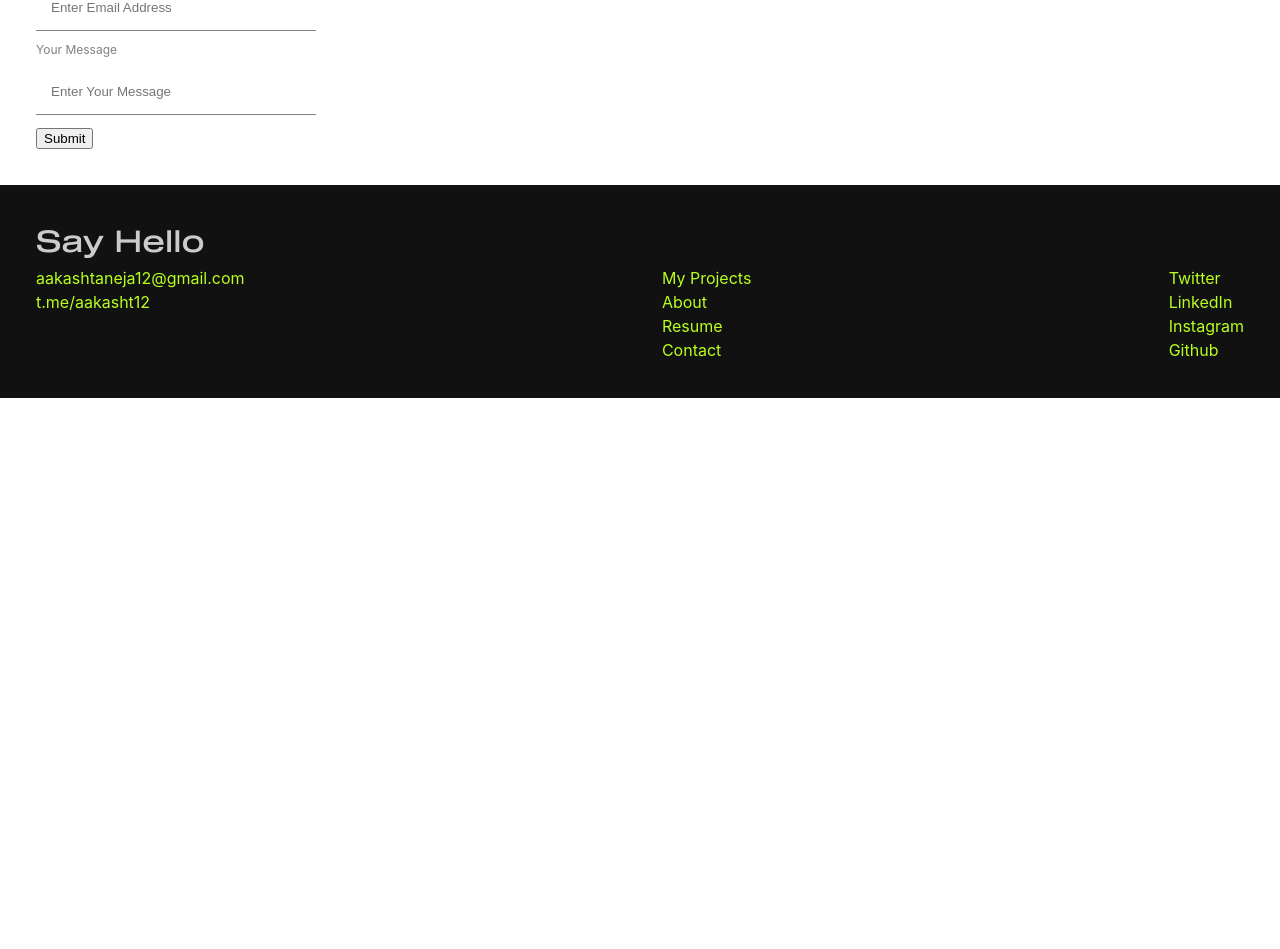
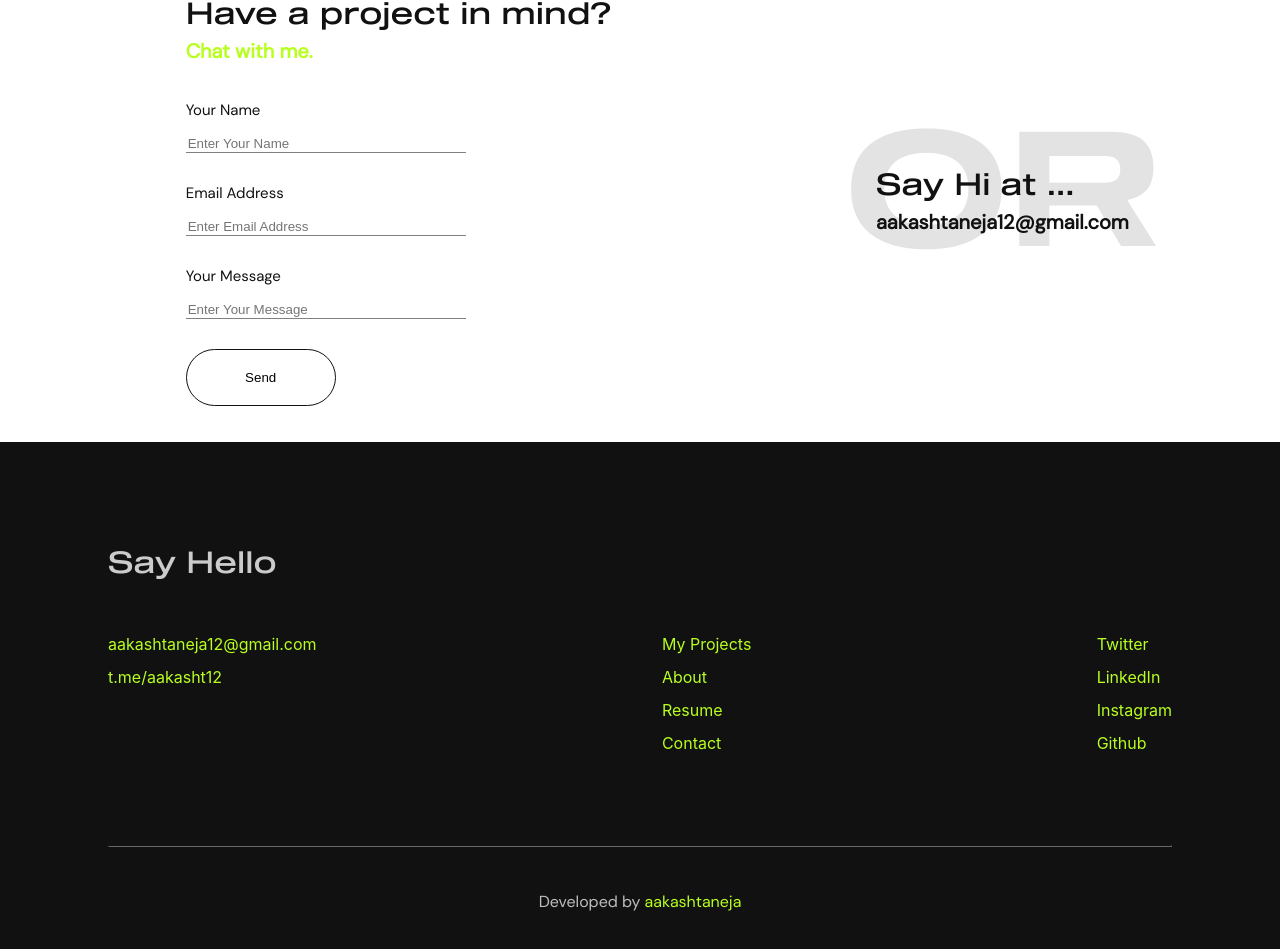
Before and after one commit to aakash-taneja/portfolio-site, a React (Vite) app: page / in a window 1280 px wide. Shown: the part 2320-3269 px from the top of the page. Before the commit the page ends 2718 px from the top, so only its background shows below. Built offline with nearby package versions, Linux system fonts and the light colour scheme.

Commit message:
contact section fixed

```diff
--- a/src/App.css
+++ b/src/App.css
@@ -192,6 +192,9 @@ html::-webkit-scrollbar {
   background-color: #111111;
   color: #b8ff1f;
   padding: 2rem;
+  padding-top: 100px;
+  padding-left: 6rem;
+  padding-right: 6rem;
 }
 .large-headings {
   color: #e4e3e3;
@@ -203,6 +206,7 @@ html::-webkit-scrollbar {
   position: absolute;
   z-index: 1;
 }
+
 .sayHello {
   color: #cccbcb;
   font-family: Sequel100Black-45;
@@ -225,12 +229,16 @@ html::-webkit-scrollbar {
   width: 280px;
 }
 .form-label {
-  font-size: 12px;
-  color: gray;
+  color: #111;
+  font-family: DMSans;
+  font-size: 15px;
+  font-style: normal;
+  font-weight: 400;
+  line-height: normal;
 }
 .form-input {
-  padding: 15px;
-  margin: 10px 0px;
+  /* padding: 15px; */
+  margin: 15px 0px 30px 0px;
   /* border-radius: 5px; */
   border: 0px;
   border-bottom: 1px solid gray;
@@ -269,3 +277,24 @@ html::-webkit-scrollbar {
   font-weight: 400;
   line-height: normal;
 }
+.footercredits {
+  color: #bebebe;
+  text-align: center;
+  font-family: DMSans;
+  font-size: 16px;
+  font-style: normal;
+  font-weight: 400;
+  line-height: normal;
+  margin-top: 2rem;
+  margin-bottom: 2rem;
+  text-align: center;
+  width: 100%;
+}
+.footerEmail {
+  color: #111;
+  font-family: DMSans;
+  font-size: 20px;
+  font-style: normal;
+  font-weight: 700;
+  line-height: normal;
+}
--- a/src/components/ContactSection.tsx
+++ b/src/components/ContactSection.tsx
@@ -13,10 +13,10 @@ const ContactSection = () => {
       name: "name",
       type: "text",
       placeholder: "Enter Your Name",
-      errorMessage:
-        "Name should be 3-16 characters and shouldn't include any special character!",
+      // errorMessage:
+      //   "Name should be 3-16 characters and shouldn't include any special character!",
       label: "Your Name",
-      pattern: "^[A-Za-z0-9]{3,16}$",
+      // pattern: "^[A-Za-z0-9]{3,16}$",
       required: true,
     },
     {
@@ -24,7 +24,7 @@ const ContactSection = () => {
       name: "email",
       type: "email",
       placeholder: "Enter Email Address",
-      errorMessage: "It should be a valid email address!",
+      // errorMessage: "It should be a valid email address!",
       label: "Email Address",
       required: true,
     },
@@ -47,20 +47,38 @@ const ContactSection = () => {
   return (
     <div className="contact-section" style={{ width: "100%" }}>
       <div className="large-headings">Contact</div>
-      <div style={{ display: "flex", width: "100%" }}>
+      <div
+        style={{
+          display: "flex",
+          width: "100%",
+          marginTop: "250px",
+          zIndex: 10,
+          position: "relative",
+        }}
+      >
         <div
           style={{
-            width: "50%",
+            width: "60%",
             display: "flex",
             flexDirection: "column",
             alignItems: "center",
           }}
         >
           <div>
-            <h1 className="form-heading">Chai, Samosa & Chit-chatting?</h1>
-            <h5 className="accent-color">
-              I'm all ears for discussions, collaborations, consultations, or
-              simply making solid connections!
+            <h1 className="form-heading">Have a project in mind?</h1>
+            <h5
+              className="accent-color"
+              style={{
+                fontFamily: "DMSans",
+                fontSize: "20px",
+                fontStyle: "normal",
+                fontWeight: "700",
+                lineHeight: "normal",
+                margin: 0,
+                marginBottom: "2rem",
+              }}
+            >
+              Chat with me.
             </h5>
             <form onSubmit={handleSubmit}>
               {inputs.map((input) => (
@@ -71,12 +89,50 @@ const ContactSection = () => {
                   onChange={onChange}
                 />
               ))}
-              <button>Submit</button>
+              <button
+                style={{
+                  padding: "20px",
+                  borderRadius: "40px",
+                  border: "1px solid #111",
+                  width: "150px",
+                  background: "#fff",
+                }}
+              >
+                Send
+              </button>
             </form>
           </div>
         </div>
-        <div style={{ width: "50%" }}>
-          <h1>Say Hi at ...</h1>
+        <div
+          style={{
+            width: "40%",
+            display: "flex",
+            alignItems: "center",
+            flexDirection: "column",
+            justifyContent: "center",
+          }}
+        >
+          <div className="large-headings">OR</div>
+          <div
+            style={{
+              position: "relative",
+              zIndex: 2,
+            }}
+          >
+            <h1
+              style={{
+                color: "#111",
+                fontFamily: "Sequel100Black-45",
+                fontSize: "30px",
+                fontStyle: "normal",
+                fontWeight: "400",
+                lineHeight: "normal",
+              }}
+            >
+              Say Hi at ...
+            </h1>
+            <h1 className="footerEmail">aakashtaneja12@gmail.com</h1>
+          </div>
         </div>
       </div>
     </div>
--- a/src/components/Footer.tsx
+++ b/src/components/Footer.tsx
@@ -1,30 +1,48 @@
 const Footer = () => {
   return (
-    <div className="footer-section" style={{ width: "100%" }}>
+    <div
+      className="footer-section"
+      style={{
+        width: "100%",
+        // height: "100vh",
+        display: "flex",
+        alignItems: "flex-start",
+        flexDirection: "column",
+        justifyContent: "flex-start",
+      }}
+    >
       <div className="sayHello">Say Hello</div>
       <div
         style={{
           display: "flex",
           justifyContent: "space-between",
+          width: "100%",
+          marginTop: "2rem",
         }}
       >
         <div>
-          <div>aakashtaneja12@gmail.com</div>
-          <div>t.me/aakasht12</div>
+          <div style={{ marginTop: "0.5rem" }}>aakashtaneja12@gmail.com</div>
+          <div style={{ marginTop: "0.5rem" }}>t.me/aakasht12</div>
         </div>
         <div>
-          <div>My Projects</div>
-          <div>About</div>
-          <div>Resume</div>
-          <div>Contact</div>
+          <div style={{ marginTop: "0.5rem" }}>My Projects</div>
+          <div style={{ marginTop: "0.5rem" }}>About</div>
+          <div style={{ marginTop: "0.5rem" }}>Resume</div>
+          <div style={{ marginTop: "0.5rem" }}>Contact</div>
         </div>
         <div>
-          <div>Twitter</div>
-          <div>LinkedIn</div>
-          <div>Instagram</div>
-          <div>Github</div>
+          <div style={{ marginTop: "0.5rem" }}>Twitter</div>
+          <div style={{ marginTop: "0.5rem" }}>LinkedIn</div>
+          <div style={{ marginTop: "0.5rem" }}>Instagram</div>
+          <div style={{ marginTop: "0.5rem" }}>Github</div>
         </div>
       </div>
+      <hr
+        style={{ width: "100%", borderColor: "#676767", marginTop: "5rem" }}
+      />
+      <h1 className="footercredits">
+        Developed by <span className="accent-color"> aakashtaneja</span>
+      </h1>
     </div>
   );
 };
```
